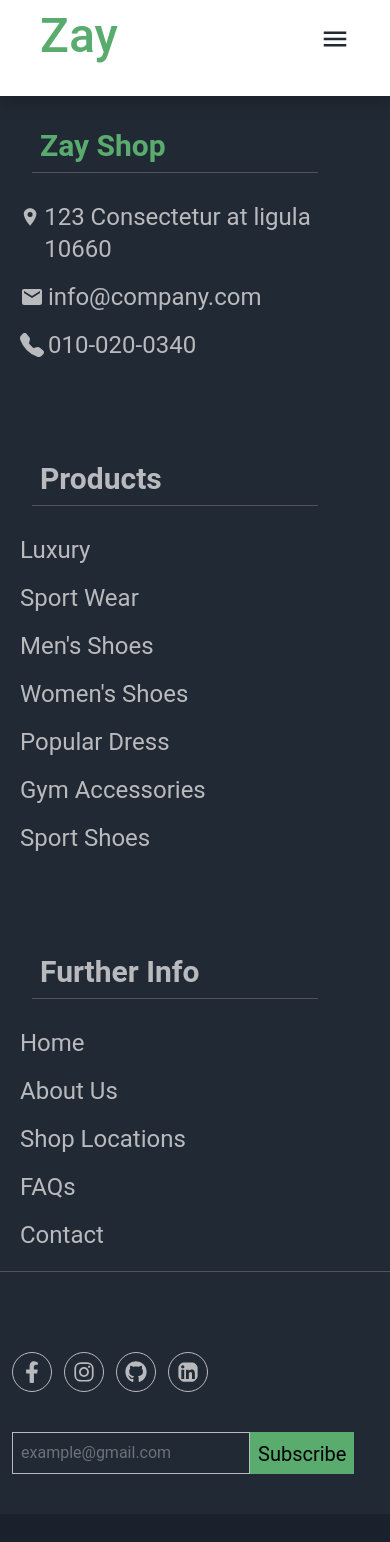
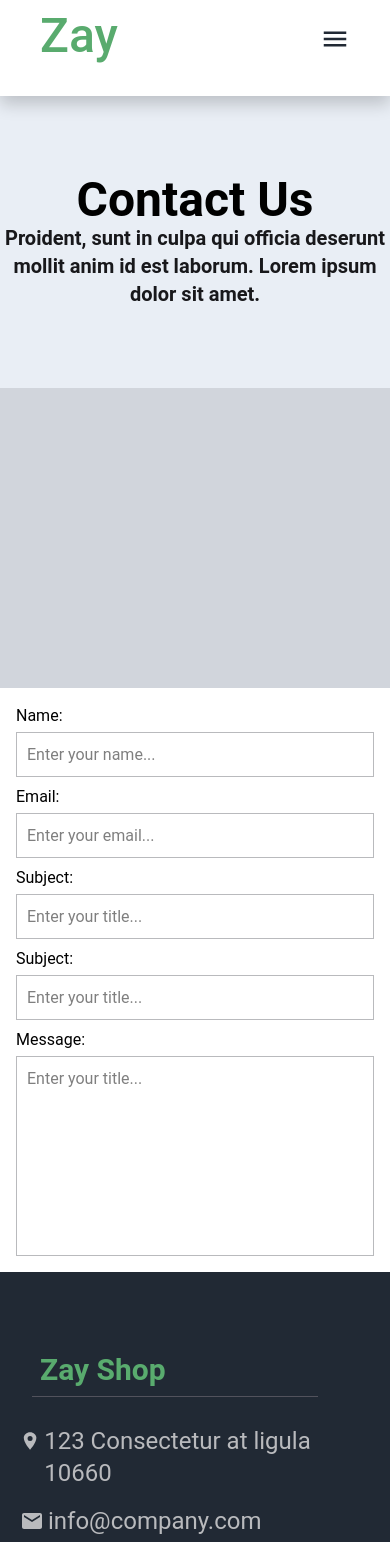
Before and after one commit to AliALHamawy/Shop, a React (Vite) app: page /Contact in a window 390 px wide. Shown: the top 1542 px of the page. Built offline with nearby package versions, Linux system fonts and the light colour scheme.

Commit message:
fix the brands and hero problems

```diff
--- a/src/Component/Brands/Brands.jsx
+++ b/src/Component/Brands/Brands.jsx
@@ -27,7 +27,6 @@ function Brands() {
         setCanScroll(false)
         if (scrollContainerRef.current) {
             const container = scrollContainerRef.current
-            const currentScroll = container.scrollLeft;
             const scrollAmount = getScrollAmount()
 
             container.scrollBy({
@@ -53,7 +52,6 @@ function Brands() {
 
         if (scrollContainerRef.current) {
             const container = scrollContainerRef.current;
-            const currentScroll = container.scrollLeft;
             const scrollAmount = getScrollAmount();
             const maxScroll = container.scrollWidth - container.clientWidth;
 
@@ -86,7 +84,7 @@ function Brands() {
             console.log("Auto scrolling...");
             if (!isAnimating && canScroll)
                 scrollRight();
-        }, 5000)
+        }, 5500)
     }
 
     const stopAutoScroll = () => {
@@ -112,7 +110,7 @@ function Brands() {
 
     return (
         <>
-            <div className="brands flex py-15 px-1 bg-(--bg-gray)" onMouseEnter={stopAutoScroll} onMouseLeave={startAutoScroll}>
+            <div className="brands flex py-15 px-1 bg-(--bg-gray)" >
                 <div className="cont flex flex-col m-auto gap-10">
                     <div className="top max-w-[546px] text-center m-auto">
                         <h1 className='text-5xl font-bold'>Our Brands</h1>
--- a/src/Component/Contact/BottomContact/BottomContact.css
+++ b/src/Component/Contact/BottomContact/BottomContact.css
@@ -0,0 +1,36 @@
+.bottomContact form input,
+.bottomContact form textarea {
+    border: 1px solid var(--color-gray);
+    padding: 10px;
+    outline: none;
+    transition: all .3s;
+}
+
+.bottomContact form input:hover,
+.bottomContact form textarea:hover,
+.bottomContact form input:focus,
+.bottomContact form textarea:focus {
+    border-color: var(--color-green);
+}
+
+.bottomContact form input{
+    height: 45px;
+
+}
+.bottomContact form textarea {
+    resize: none;
+    height: 200px;
+}
+@media (max-width: 816px) {
+    .bottomContact form .topDiv {
+        flex-direction: column;
+    }
+    .bottomContact form .topDiv input {
+        min-width: 100% !important;
+    }
+}
+@media (min-width: 768px) {
+    .bottomContact form .topDiv input {
+        width: 375px !important;
+    }
+}
--- a/src/Component/Contact/BottomContact/BottomContact.jsx
+++ b/src/Component/Contact/BottomContact/BottomContact.jsx
@@ -2,7 +2,34 @@ import './BottomContact.css'
 
 function BottomContact() {
   return (
-    <div>BottomContact</div>
+    <>
+      <div className="bottomContact p-1">
+        <form className="flex flex-col max-w-[800px] m-auto justify-center align-middle p-3 gap-2">
+          <div className='flex md:flex justify-center md:gap-5 lg:gap-5 flex-wrap topDiv gap-2'>
+            <div className='flex flex-col gap-1 '>
+              <label htmlFor="name">Name:</label>
+              <input type="text" name="name" id="name" placeholder='Enter your name...' className=' max-w-[741px]' />
+            </div>
+            <div className='flex flex-col gap-1'>
+              <label htmlFor="email">Email:</label>
+              <input type="email" name="email" id="email" placeholder='Enter your email...' className=' max-w-[741px]' />
+            </ div>
+          </div>
+          <div className='flex flex-col gap-1'>
+            <label htmlFor="name">Subject:</label>
+            <input type="text" name="name" id="name" placeholder='Enter your title...' className='min-w-[330px]' />
+          </div>
+          <div className='flex flex-col gap-1'>
+            <label htmlFor="title">Subject:</label>
+            <input type="text" name="title" id="title" placeholder='Enter your title...' className='min-w-[330px]' />
+          </div>
+          <div className='flex flex-col gap-1'>
+            <label htmlFor="message">Message:</label>
+            <textarea type="text" name="message" id="message" placeholder='Enter your title...' className='min-w-[330px]' />
+          </div>
+        </form>
+      </div>
+    </>
   )
 }
 
--- a/src/Component/Contact/TopContact/TopContact.jsx
+++ b/src/Component/Contact/TopContact/TopContact.jsx
@@ -2,7 +2,17 @@ import './TopContact.css'
 
 function TopContact() {
     return (
-        <div>TopContact</div>
+        <>
+        <div className="topContact mt-24 md:mt-32 lg:mt-32 bg-(--bg-gray)">
+            <div className="txt max-w-[546px] text-center m-auto py-20">
+                <h1 className='text-5xl font-bold'>Contact Us</h1>
+                <p className='text-xl text-zinc-900 font-semibold'>Proident, sunt in culpa qui officia deserunt mollit anim id est laborum. Lorem ipsum dolor sit amet.</p>
+            </div>
+            <div className="map h-[300px] bg-gray-300">
+
+            </div>
+        </div>
+        </>
     )
 }
 
--- a/src/Component/Header/Header.css
+++ b/src/Component/Header/Header.css
@@ -78,3 +78,9 @@
     left: 50%; */
     z-index: 9999999999999999999999999999999999999999999999999999999999999999999999999999999999999999;
 }
+
+@media (min-width: 1024px) {
+    .mobileNav{
+        display: none !important;
+    }
+}
--- a/src/Component/Home/Hero/Hero.css
+++ b/src/Component/Home/Hero/Hero.css
@@ -1,4 +1,4 @@
-.hero{
+.hero {
     z-index: 1;
 }
 
--- a/src/Component/Home/Hero/Hero.jsx
+++ b/src/Component/Home/Hero/Hero.jsx
@@ -33,6 +33,24 @@ function Hero() {
     setCurrentIndex((prevIndex) => prevIndex - 1)
   }
 
+  const handleTouchStart = (e) => {
+    touchStartX.current = e.touches[0].clientX
+  }
+
+  const handleTouchEnd = (e) => {
+    touchEndX.current = e.changedTouches[0].clientX
+    const swipeDistance = touchEndX.current - touchStartX.current
+
+    if (Math.abs(swipeDistance) > 50) { // Minimum swipe distance
+      if (swipeDistance > 0) {
+        // Swipe right - previous slide
+        prevSlide()
+      } else {
+        // Swipe left - next slide
+        nextSlide()
+      }
+    }
+  }
 
   useEffect(() => {
     if (!isAnimating) return
@@ -60,7 +78,7 @@ function Hero() {
   const startAutoScroll = () => {
     intervalRef.current = setInterval(() => {
       nextSlide()
-    }, 5000)
+    }, 2500)
   }
 
   const stopAutoScroll = () => {
@@ -135,10 +153,10 @@ function Hero() {
                 setCurrentIndex(idx + 1)
               }}
               className={`w-2 h-2 rounded-full transition-all ${currentIndex - 1 === idx ||
-                  (currentIndex === 0 && idx === hero.length - 1) ||
-                  (currentIndex === extendedHero.length - 1 && idx === 0)
-                  ? 'bg-(--color-green) w-4'
-                  : 'bg-gray-400 hover:bg-gray-500'
+                (currentIndex === 0 && idx === hero.length - 1) ||
+                (currentIndex === extendedHero.length - 1 && idx === 0)
+                ? 'bg-(--color-green) w-4'
+                : 'bg-gray-400 hover:bg-gray-500'
                 }`}
               aria-label={`Go to slide ${idx + 1}`}
             />
```
